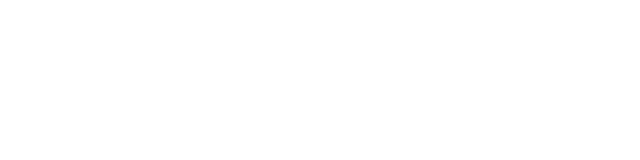
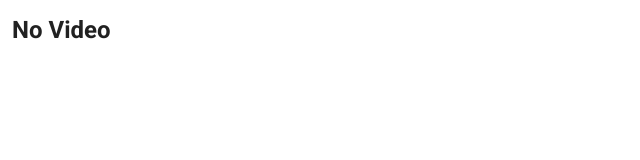
Before and after one commit to lic001rabby/nutribites-eggs, a Nuxt app: page /novideo in a window 1280 px wide. Before the commit this address had no page. Shown: the top 160 px of the page, without its empty margins (0-640 px from the left). Built offline with nearby package versions, Linux system fonts and the light colour scheme.

Commit message:
add: error hnadler

```diff
--- a/pages/inspire.vue
+++ b/pages/inspire.vue
@@ -30,6 +30,8 @@
 				console.log(stream)
 				video.srcObject = stream;
 				this.video.play();
+			}).catch(err => {
+				console.log("custom error message: "+ err)
 			});
 		}
 	},
--- /dev/null
+++ b/pages/novideo.vue
@@ -0,0 +1,5 @@
+<template>
+    <div>
+        <h2>No Video</h2>
+    </div>
+</template>
```
